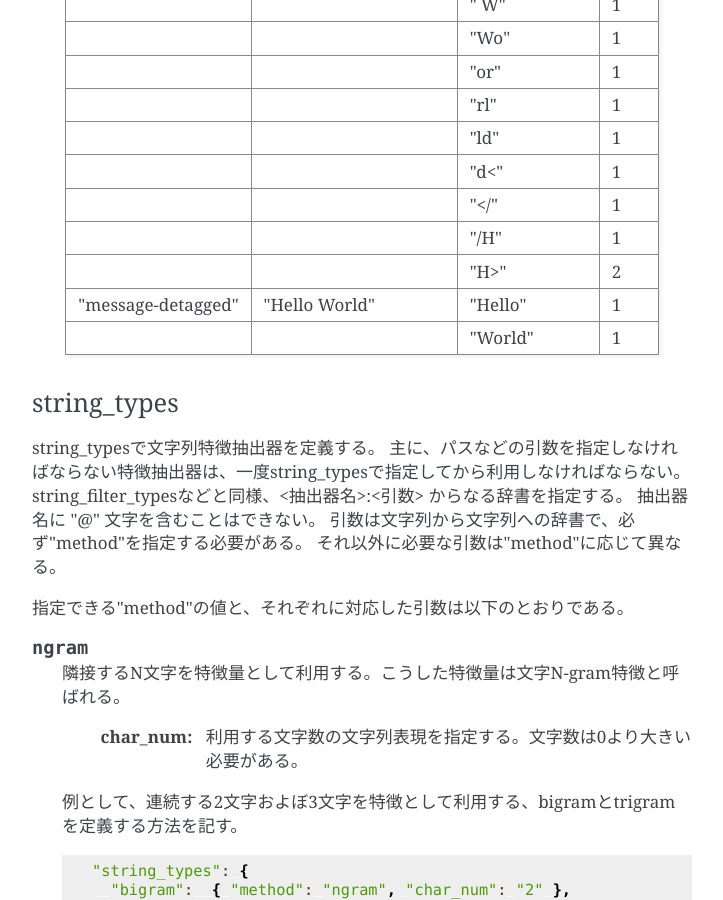
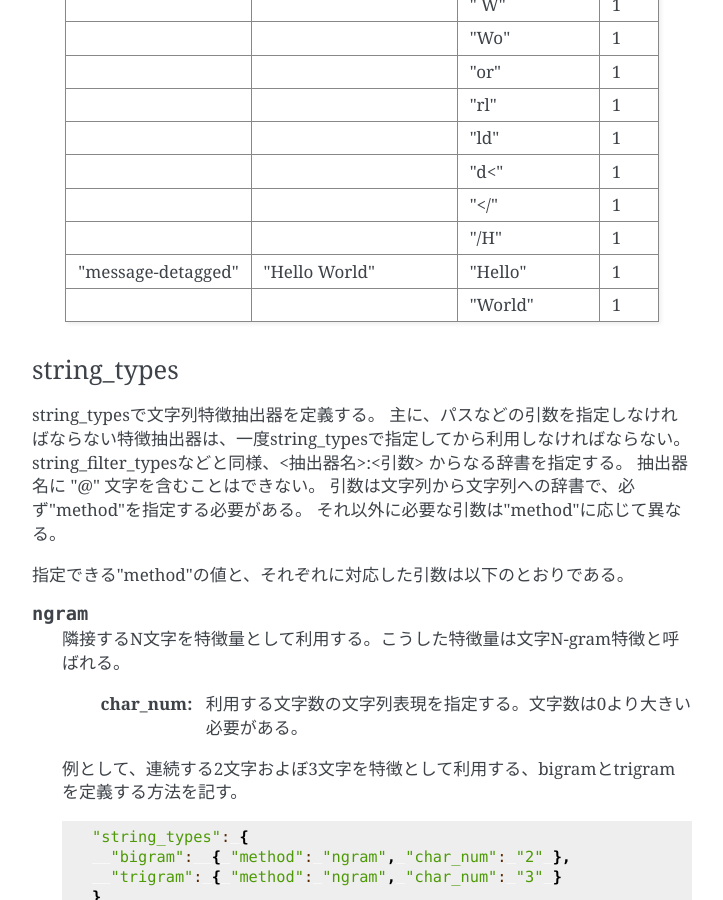
Before and after one commit to jubatus/website, a Sphinx documentation site: the page built from source/ja/fv_convert.rst, in a window 1280 px wide and 900 px high, scrolled down 8060 px. Shown: the whole window, without its empty margins (388-1111 px from the left). Built offline with Sphinx 7.4.7, drawn with Linux system fonts in a browser that asks for light colours; the version number could not be read and is left out.

Commit message:
Fixed bigram sample result

```diff
--- a/source/ja/fv_convert.rst
+++ b/source/ja/fv_convert.rst
@@ -350,8 +350,6 @@ num_filter_rules
 +-------------------+----------------------+--------------+-----+
 |                   |                      |"/H"          |1    |
 +-------------------+----------------------+--------------+-----+
-|                   |                      |"H>"          |2    |
-+-------------------+----------------------+--------------+-----+
 |"message-detagged" |"Hello World"         |"Hello"       |1    |
 +-------------------+----------------------+--------------+-----+
 |                   |                      |"World"       |1    |
```
